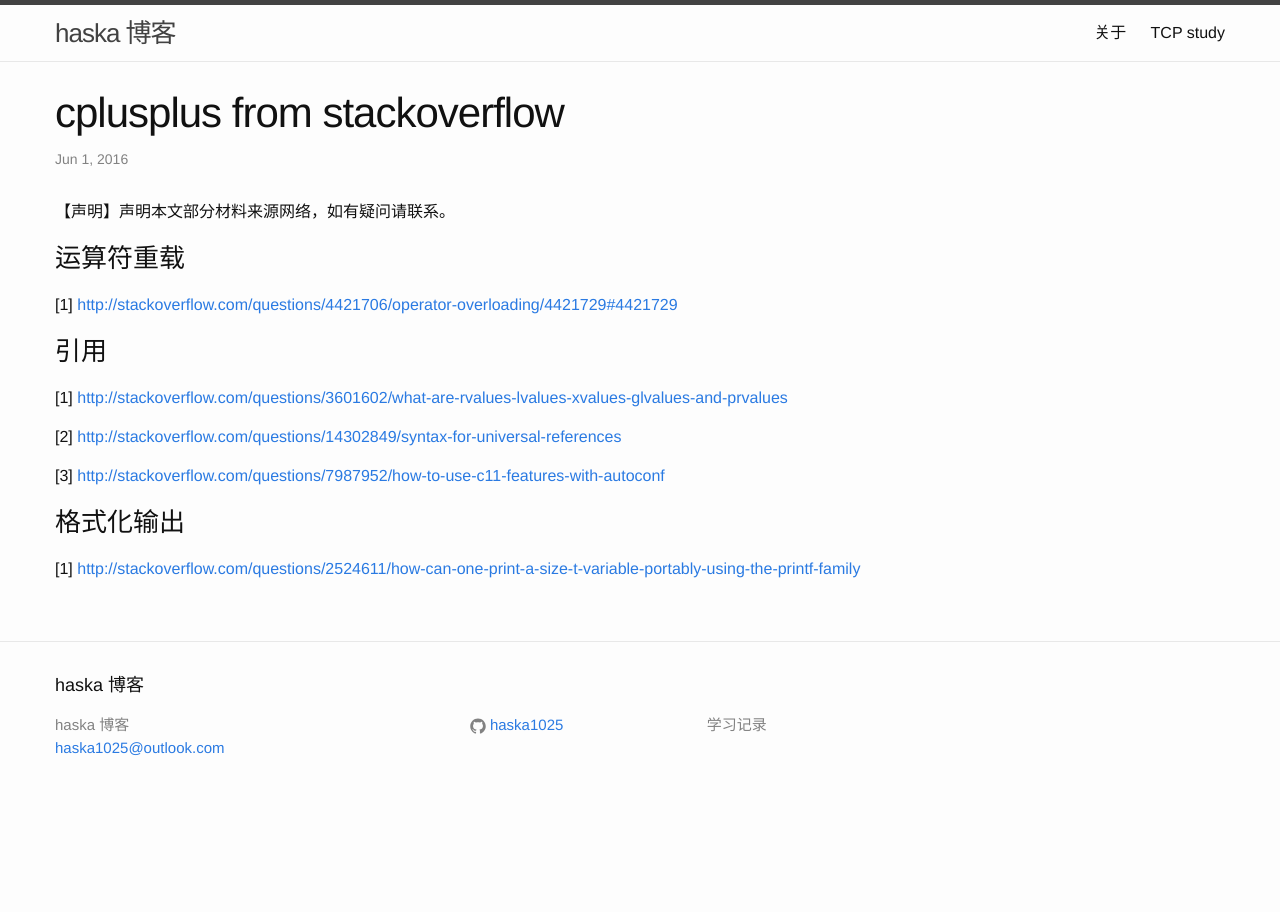
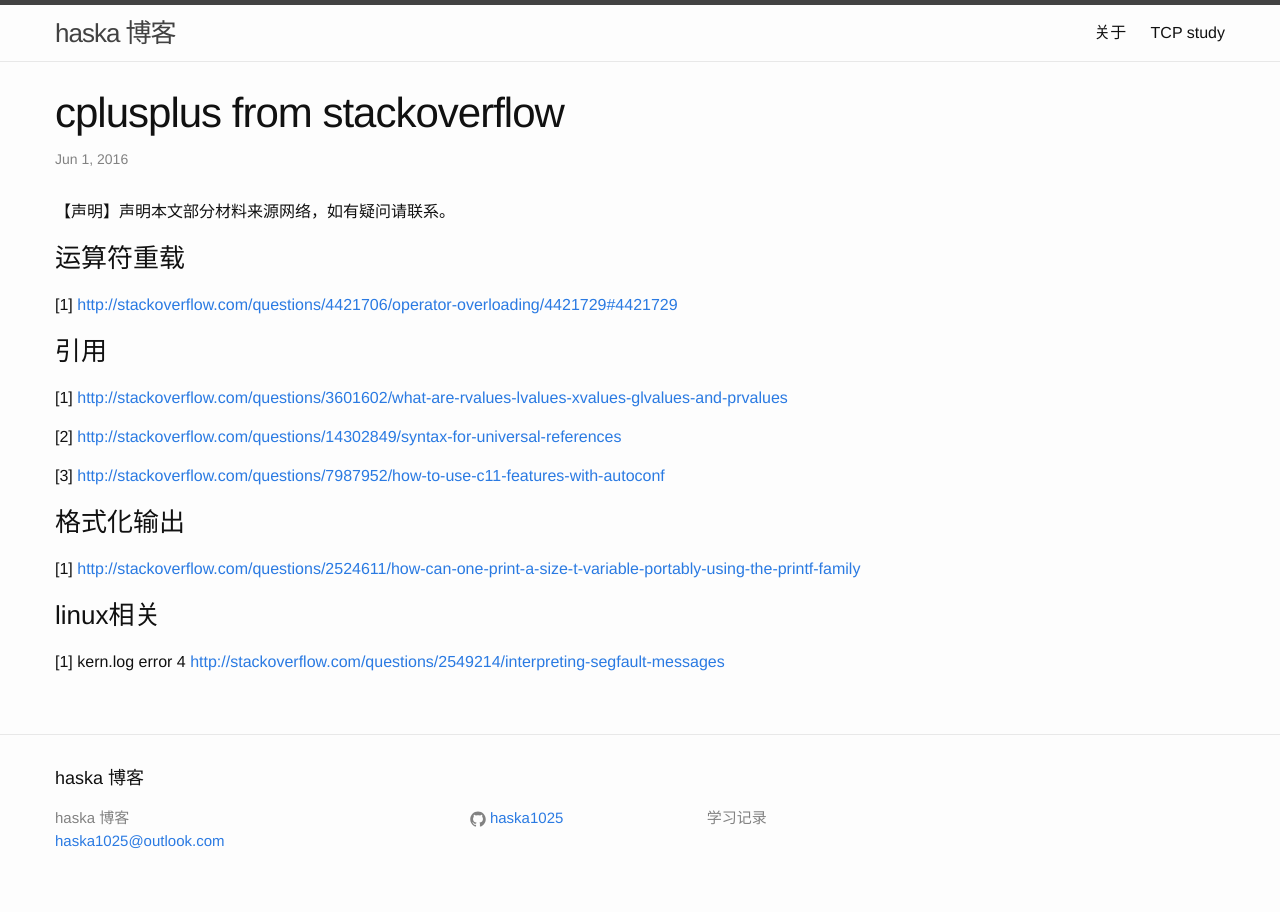
Before and after one commit to haska1025/haska1025.github.io, a Jekyll site: the page built from _posts/2016-06-01-cplusplus from stackoverflow.markdown, in a window 1280 px wide. Built offline with Jekyll 4.4.1, drawn with Linux system fonts in a browser that asks for light colours.

Commit message:
New changes

```diff
--- a/_posts/2016-06-01-cplusplus from stackoverflow.markdown
+++ b/_posts/2016-06-01-cplusplus from stackoverflow.markdown
@@ -20,3 +20,7 @@ categories: c++
 ### 格式化输出
 
 [1] <http://stackoverflow.com/questions/2524611/how-can-one-print-a-size-t-variable-portably-using-the-printf-family>
+
+### linux相关
+
+[1] kern.log error 4 <http://stackoverflow.com/questions/2549214/interpreting-segfault-messages>
```
